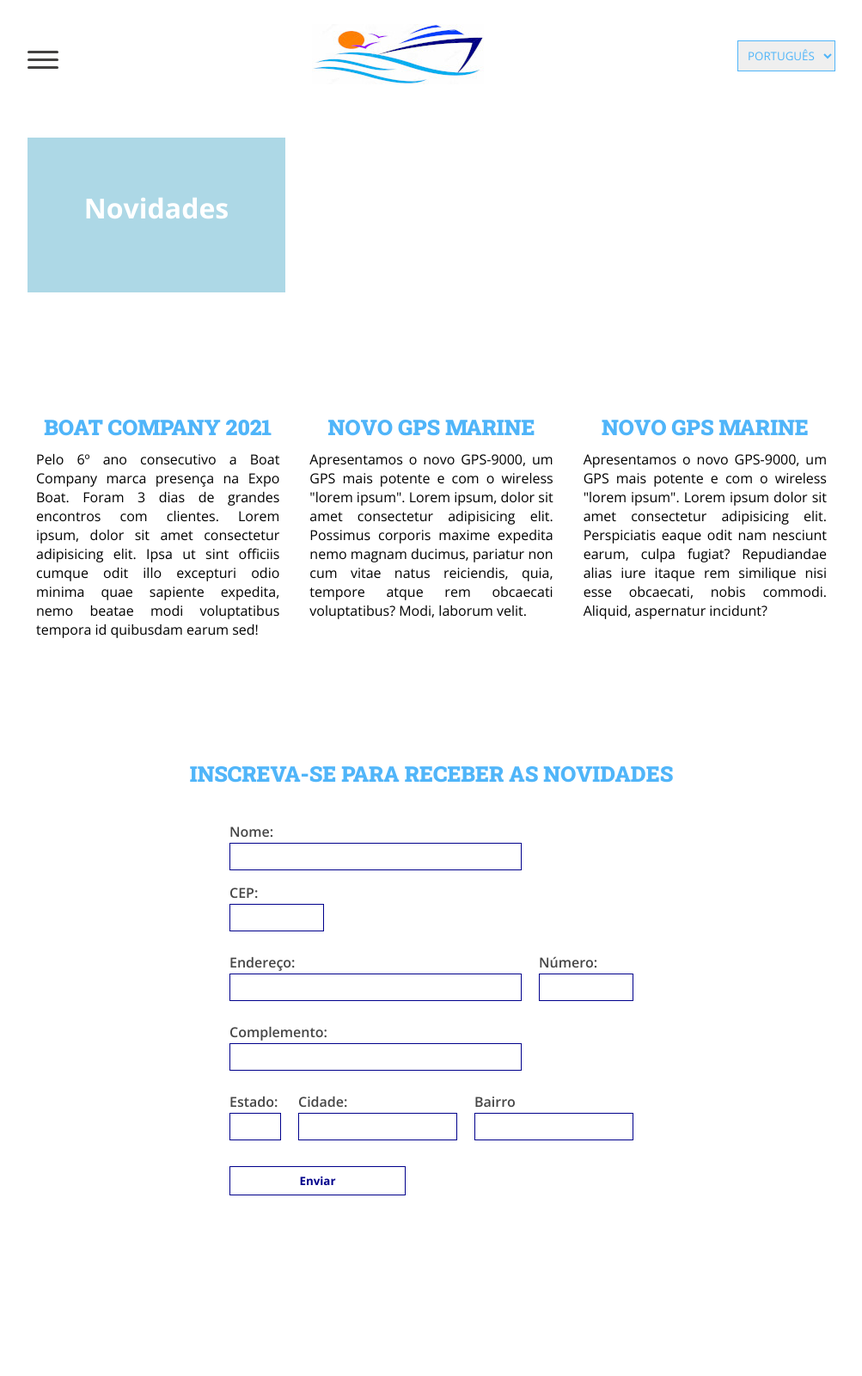
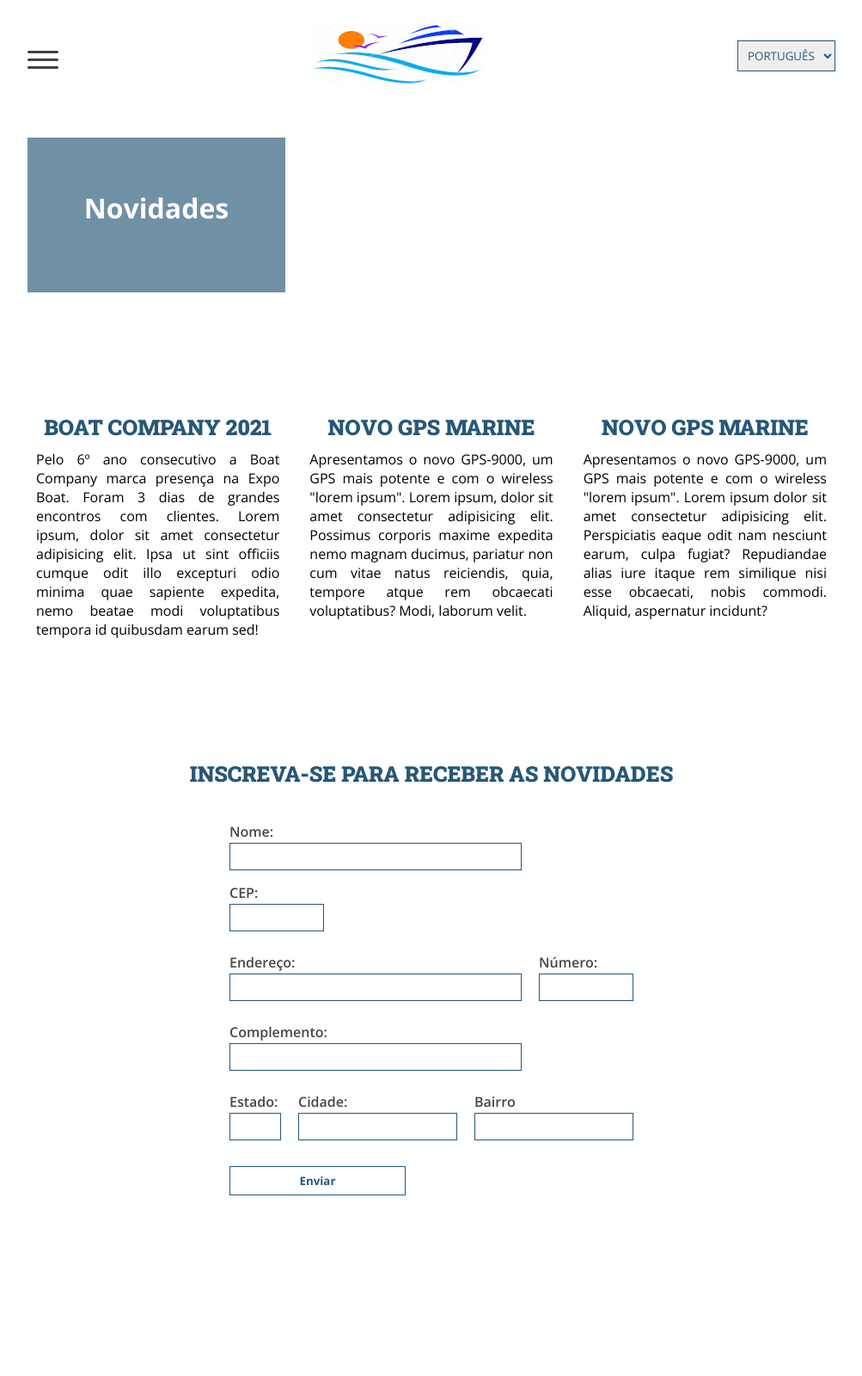
Before and after one commit to rodrigongama/site-institucional, a plain HTML site: page novidades/index.html in a window 1280 px wide. Shown: the top 1600 px of the page at 86% size, without its empty margins (138-1141 px from the left). Drawn offline with nearby package versions, Linux system fonts and the light colour scheme.

Commit message:
change colors

```diff
--- a/global.css
+++ b/global.css
@@ -43,8 +43,8 @@ header {
 }
 
 #select {
-    border: 1px solid #50b5f9;
-    color: #50b5f9;
+    border: 1px solid #265778;
+    color: #265778;
     padding: 7px;
     text-transform: uppercase;
     outline: none;
@@ -135,7 +135,7 @@ header {
 /* Titles #################*/
 h2 {
     font-family: 'Roboto Slab', serif;
-    color: #50b5f9;
+    color: #265778;
     text-transform: uppercase;
     text-align: center;
     font-size: 25px;
--- a/static/styles/contato.css
+++ b/static/styles/contato.css
@@ -9,7 +9,7 @@
 .float-contact {
     width: 200px;
     height: 150px;
-    background-color: #50b5f998;
+    background-color: #265778a8;
     text-align: center;
     padding-top: 55px;
     position: absolute;
@@ -85,8 +85,8 @@ form button {
     margin-top: 20px;
 
     background: none;
-    border: 1.5px solid #50b5f9;
-    color: #50b5f9;
+    border: 1.5px solid #265778;
+    color: #265778;
     font-weight: 800;
     cursor: pointer;
 }
--- a/static/styles/novidades.css
+++ b/static/styles/novidades.css
@@ -11,7 +11,7 @@
 
   text-align: center;
 
-  background-color: lightblue;
+  background-color: #265778a8;
   color: #fff;
 }
 
@@ -48,7 +48,7 @@
 }
 
 .form-news input {
-  border: 1px solid darkblue;
+  border: 1px solid #265778;
   padding: 6px;
 }
 
@@ -99,15 +99,15 @@
   margin-top: 20px;
 
   background: none;
-  border: 1.5px solid darkblue;
-  color: darkblue;
+  border: 1.5px solid #265778;
+  color: #265778;
   font-weight: 800;
   cursor: pointer;
 
 }
 
 .form-news button:hover {
-  background-color: darkblue;
+  background-color: #265778;
   color: #fff;
   transition: 1s;
 }
```
Also changed, not shown: static/styles/quem-somos.css (+4 -4 lines), style.css (+9 -9 lines).
